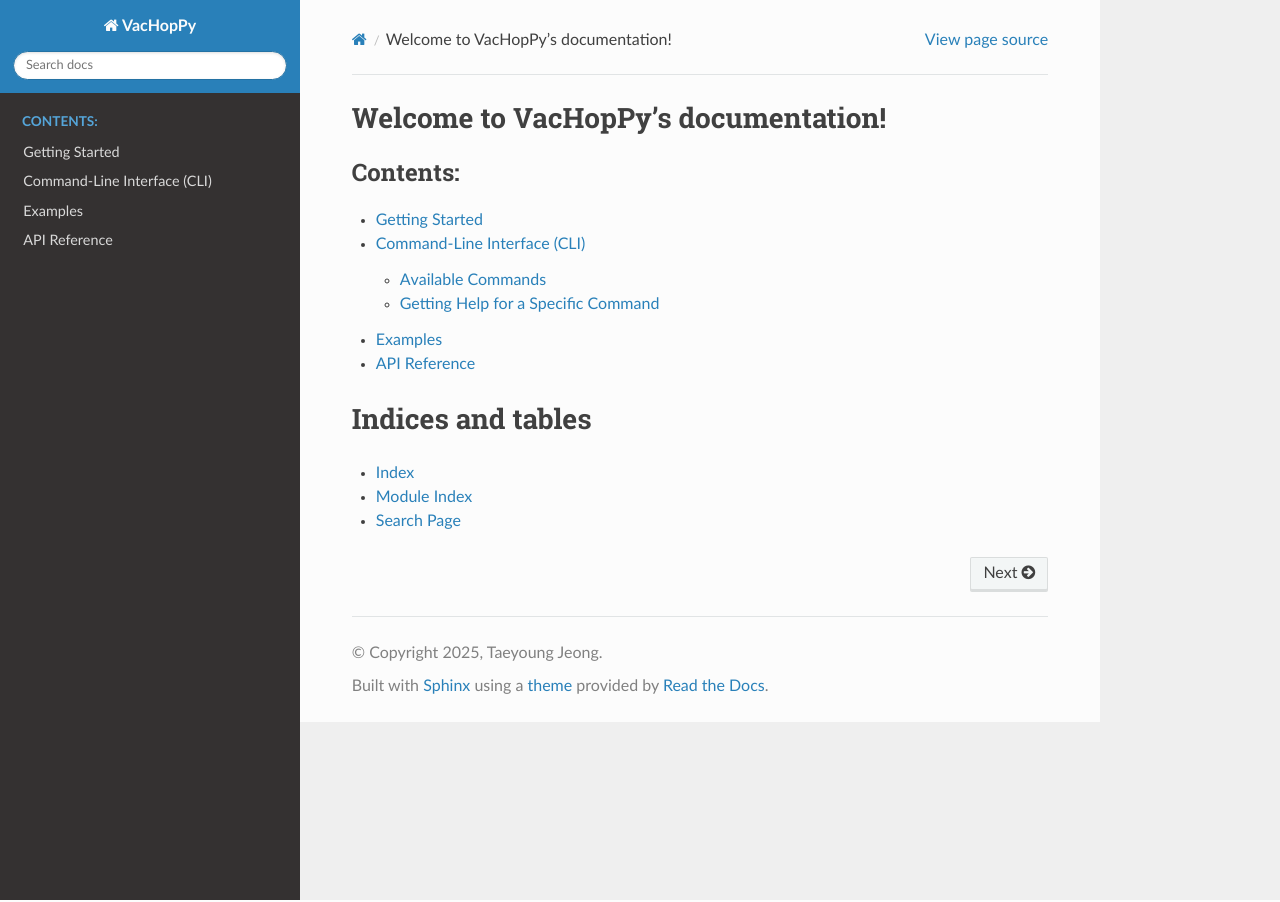
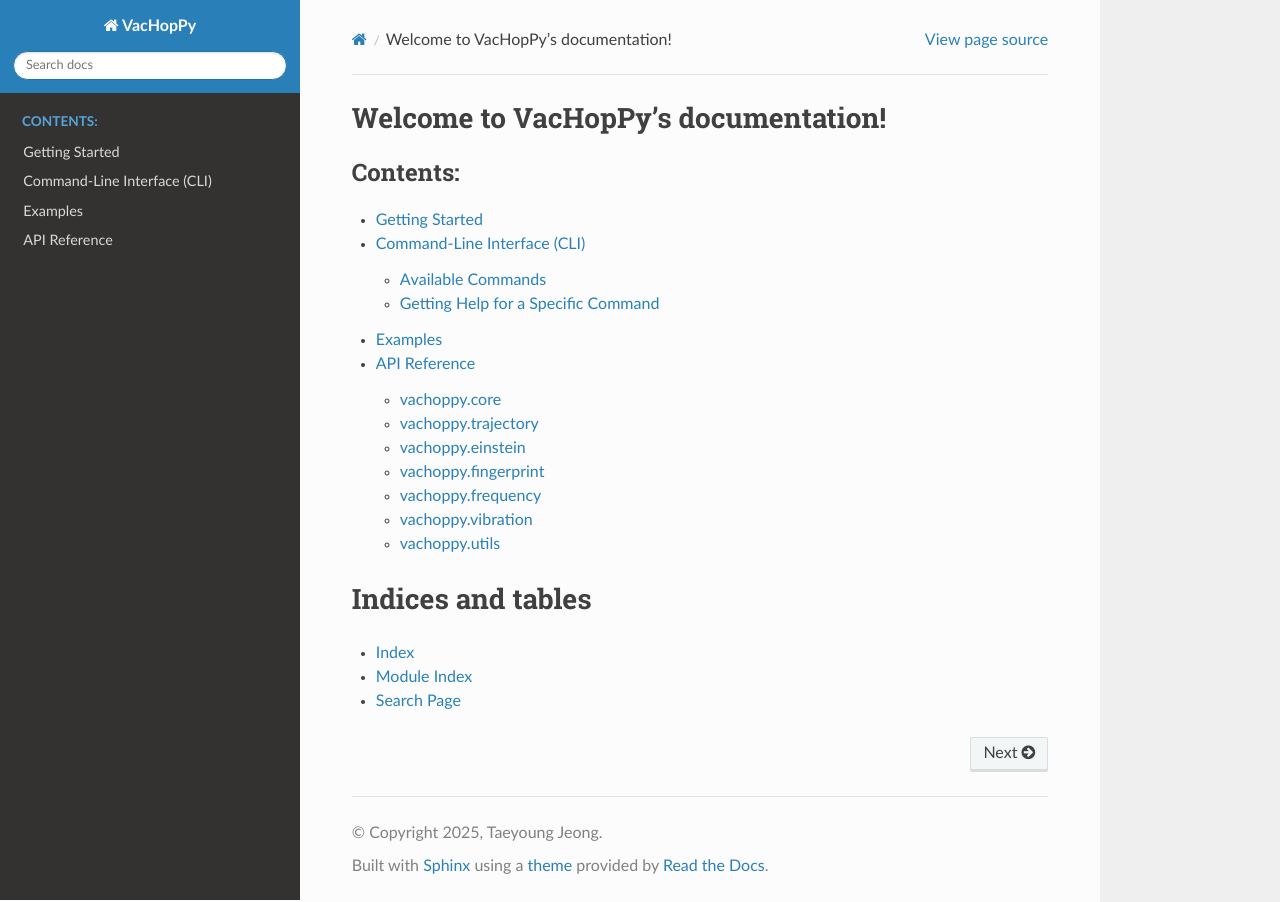
Before and after one commit to TY-Jeong/VacHopPy, a Sphinx documentation site: the page built from docs/source/index.rst, in a window 1280 px wide. Built offline with Sphinx 7.4.7 and the Read the Docs theme 3.1.0, drawn with Linux system fonts in a browser that asks for light colours.

```diff
--- /dev/null
+++ b/docs/source/api/core.rst
@@ -0,0 +1,5 @@
+vachoppy.core
+=============
+
+.. automodule:: vachoppy.core
+   :members:
--- /dev/null
+++ b/docs/source/api/einstein.rst
@@ -0,0 +1,5 @@
+vachoppy.einstein
+=================
+
+.. automodule:: vachoppy.einstein
+   :members:
--- /dev/null
+++ b/docs/source/api/fingerprint.rst
@@ -0,0 +1,5 @@
+vachoppy.fingerprint
+====================
+
+.. automodule:: vachoppy.fingerprint
+   :members:
--- /dev/null
+++ b/docs/source/api/frequency.rst
@@ -0,0 +1,5 @@
+vachoppy.frequency
+=================
+
+.. automodule:: vachoppy.frequency
+   :members:
--- /dev/null
+++ b/docs/source/api/trajectory.rst
@@ -0,0 +1,6 @@
+vachoppy.trajectory
+===================
+
+.. automodule:: vachoppy.trajectory
+   :members:
+   :exclude-members: Arrow3D
--- /dev/null
+++ b/docs/source/api/utils.rst
@@ -0,0 +1,5 @@
+vachoppy.utils
+==============
+
+.. automodule:: vachoppy.utils
+   :members:
--- /dev/null
+++ b/docs/source/api/vibration.rst
@@ -0,0 +1,5 @@
+vachoppy.vibration
+==================
+
+.. automodule:: vachoppy.vibration
+   :members:
```
Also changed, not shown: docs/source/api_reference.rst (+10 -19 lines).
